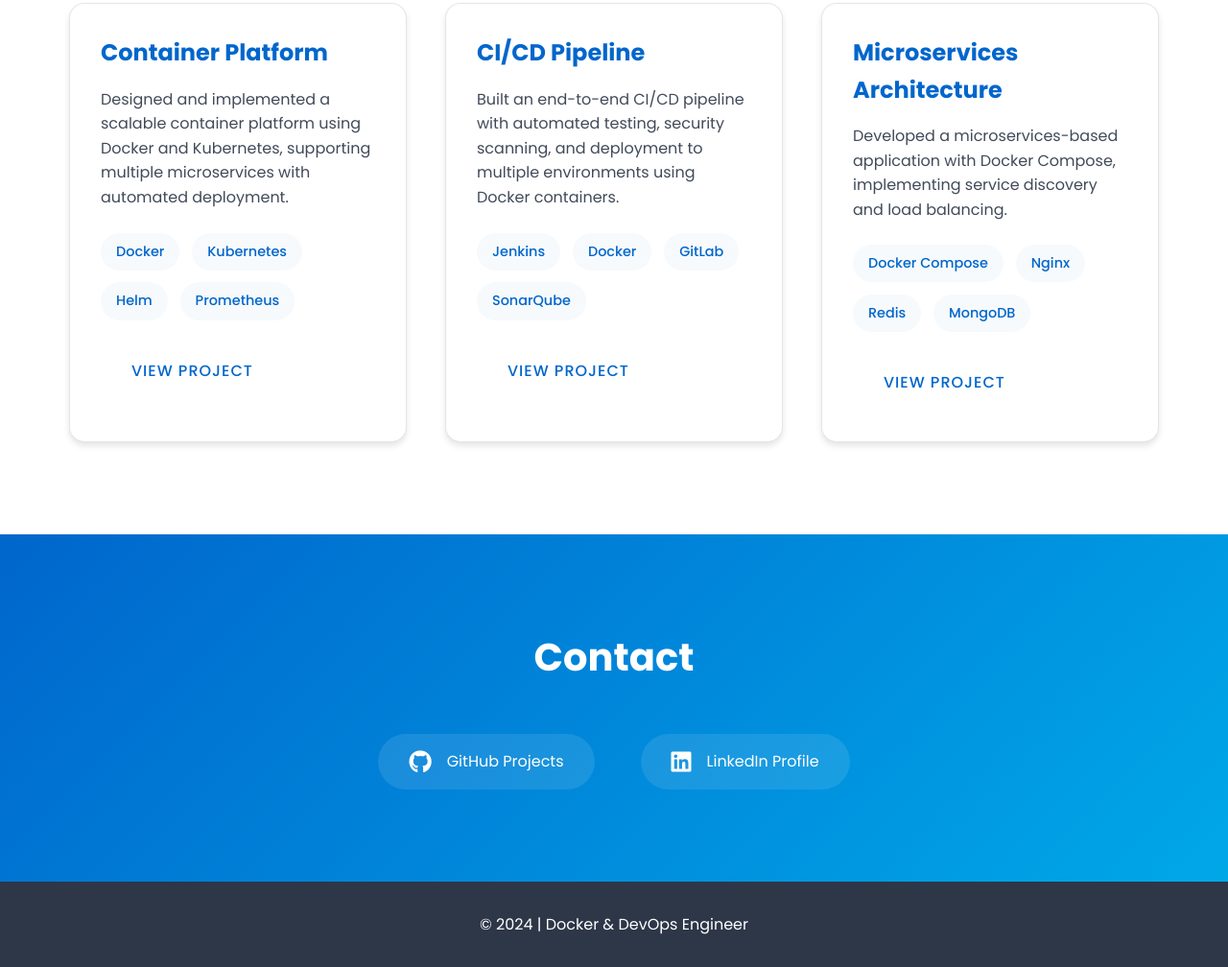
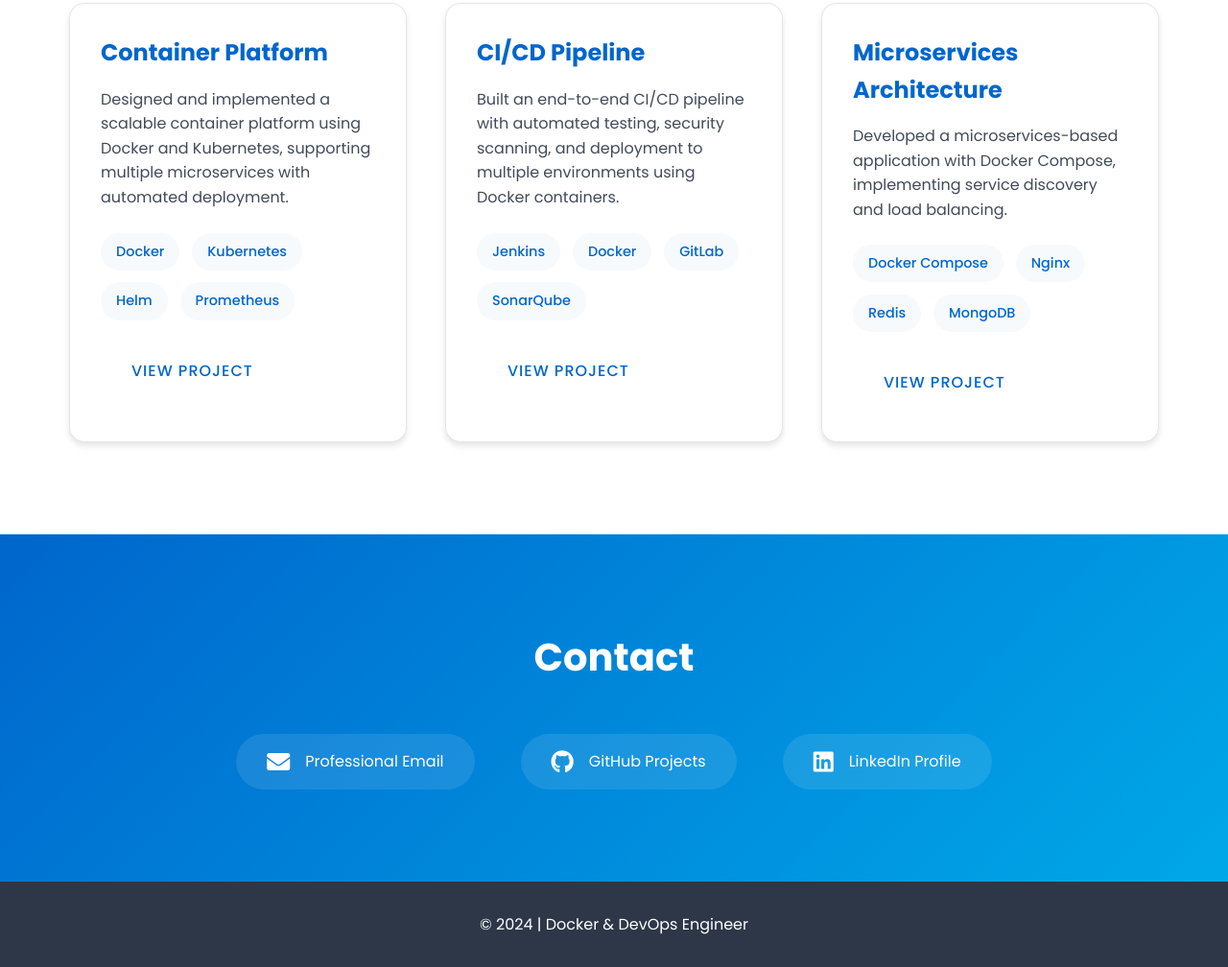
Before and after one commit to nived2/nived2.github.io, a website: page index.html in a window 1280 px wide. Shown: the part 1916-2924 px from the top of the page at 96% size. Drawn offline with Linux system fonts and the light colour scheme.

Commit message:
Updated contact information with Proton Mail address

```diff
--- a/index.html
+++ b/index.html
@@ -155,6 +155,10 @@
         <div class="container">
             <h2>Contact</h2>
             <div class="contact-info">
+                <a href="mailto:nivedmahendran@proton.me" class="contact-item">
+                    <i class="fas fa-envelope"></i>
+                    <span>Professional Email</span>
+                </a>
                 <a href="https://github.com/nived2" class="contact-item" target="_blank">
                     <i class="fab fa-github"></i>
                     <span>GitHub Projects</span>
```
